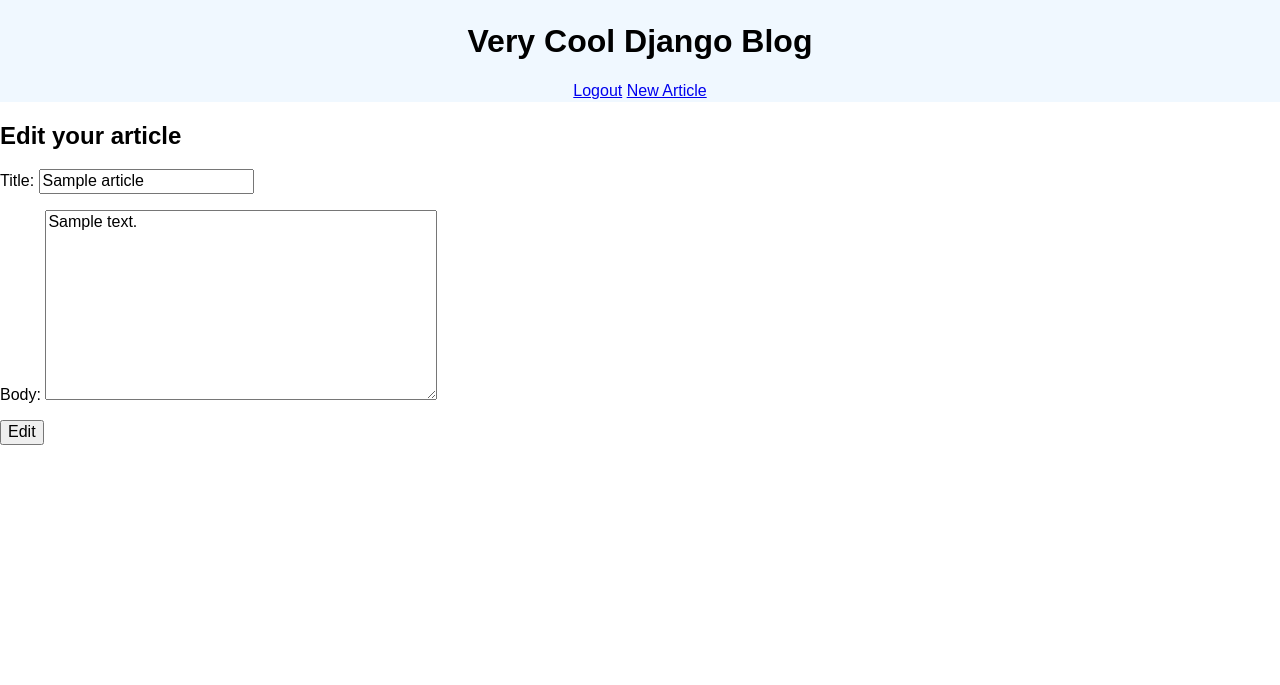
After one commit to BrodyCur/django_blog, a Django app: page /article/1/edit in a window 1280 px wide. The commit adds this page. Shown: the top 685 px of the page. Run offline with Django 3.2, Linux system fonts and the light colour scheme; a user stored in the database is signed in; tables that the repository leaves empty hold one stand-in row (values such as "Sample post").

Commit message:
Created edit page and functionality for articles

```diff
--- a/blog/forms.py
+++ b/blog/forms.py
@@ -12,6 +12,12 @@ class ArticleForm(forms.ModelForm):
     model = Article
     fields = ('title', 'body', 'draft', 'published_date')
 
+class EditArticleForm(forms.ModelForm):
+
+  class Meta:
+    model = Article
+    fields = ('title', 'body')
+
   def clean(self):
     data = super().clean()
     body = data.get('body')
--- a/blog/templates/article.html
+++ b/blog/templates/article.html
@@ -8,6 +8,10 @@
     <p class="article-date">{{ article.published_date }}</p>
   </div>
   <p class="article-body">{{ article.body }}</p>
+
+  {% if request.user == article.user %}
+  <a href="{% url 'edit_article' id=article.pk %}">Edit Article</a>
+  {% endif %}
 
   <div class="comments-wrapper">
     <h5>Comments:</h5>
--- /dev/null
+++ b/blog/templates/edit_article.html
@@ -0,0 +1,9 @@
+{% extends 'base.html' %}
+{% block content %}
+<h2>Edit your article</h2>
+<form action="{% url 'edit_article' id=article.id %}" method="POST">
+  {% csrf_token %}
+  {{ form.as_p }}
+  <button type="submit">Edit</button>
+</form>
+{% endblock %}
--- a/blog/urls.py
+++ b/blog/urls.py
@@ -16,7 +16,7 @@ Including another URLconf
 
 from django.contrib import admin
 from django.urls import path
-from blog.views import root, home_page, article_page, create_comment, new_article, login_view, logout_view, signup
+from blog.views import root, home_page, article_page, create_comment, new_article, login_view, logout_view, signup, edit_article
 
 urlpatterns = [
     path('admin/', admin.site.urls),
@@ -25,6 +25,7 @@ urlpatterns = [
     path('article/<int:id>', article_page, name='article_details'),
     path('comment/new', create_comment, name='create_comment'),
     path('article/new', new_article, name='new_article'),
+    path('article/<int:id>/edit', edit_article, name='edit_article'),
     path('login/', login_view, name='login'),
     path('logout/', logout_view, name='logout'),
     path('signup/', signup, name='signup'),
--- a/blog/views.py
+++ b/blog/views.py
@@ -1,10 +1,10 @@
 from django.http import HttpResponse, HttpResponseRedirect
 from django.urls import path
-from django.shortcuts import render, redirect
+from django.shortcuts import render, redirect, get_object_or_404
 from datetime import date
 from blog.models import Article, Topic, Comment
 from django.views.decorators.http import require_http_methods
-from blog.forms import ArticleForm, LoginForm
+from blog.forms import ArticleForm, EditArticleForm, LoginForm
 from django.contrib.auth import authenticate, login, logout
 from django.contrib.auth.forms import UserCreationForm
 from django.contrib.auth.decorators import login_required
@@ -69,6 +69,22 @@ def new_article(request):
     form = ArticleForm()
   return render(request, 'new_article.html', {'form': form})
 
+@login_required
+def edit_article(request, id):
+  article = get_object_or_404(Article, pk=id, user=request.user.pk)
+  if request.method == 'POST':
+    form = EditArticleForm(request.POST, instance=article)
+    if form.is_valid():
+      form.save()
+      return redirect('article_details', id=article.id)
+  else:
+    form = EditArticleForm(instance=article)
+  context = {
+    'form': form,
+    'article': article
+  }
+  return render(request, 'edit_article.html', context)
+
 def login_view(request):
   if request.user.is_authenticated:
     return redirect('home')
```
